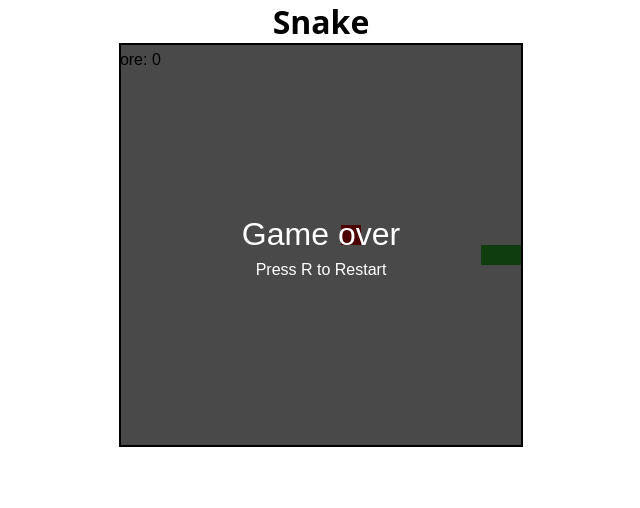
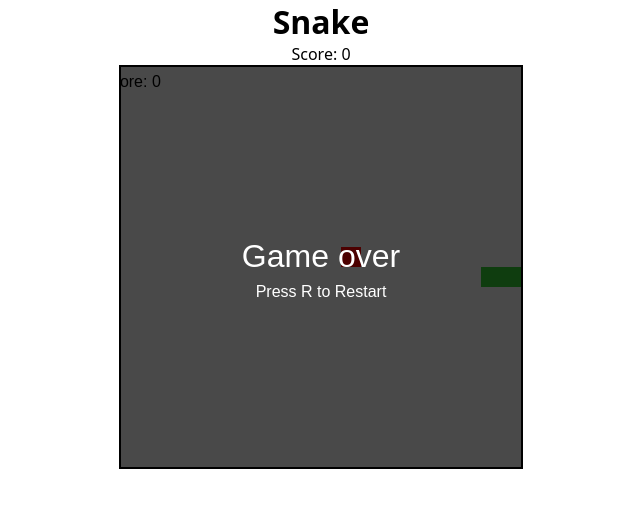
Before and after one commit to ROIEngineer/snake-game, a plain HTML site: page index.html in a window 1280 px wide. Shown: the whole page, without its empty margins (319-959 px from the left). Drawn offline with Linux system fonts and the light colour scheme.

Commit message:
Add score container and display

```diff
--- a/index.html
+++ b/index.html
@@ -9,6 +9,11 @@
   </head>
   <body>
     <h1>Snake</h1>
+
+    <div class="score-container">
+      <div class="score-display">Score: <span id="score">0</span></div>
+    </div>
+
     <canvas id="game" width="400" height="400"></canvas>
   </body>
 </html>
```
